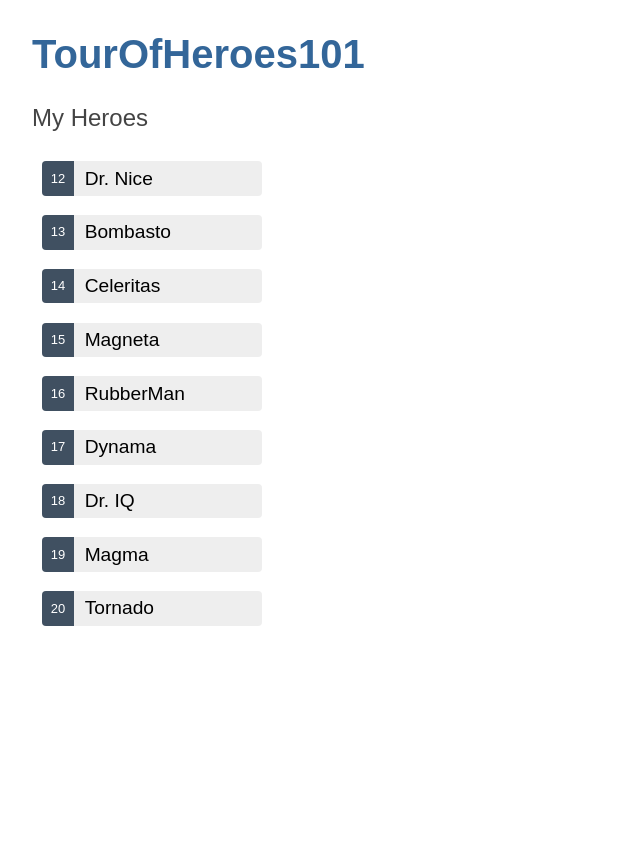
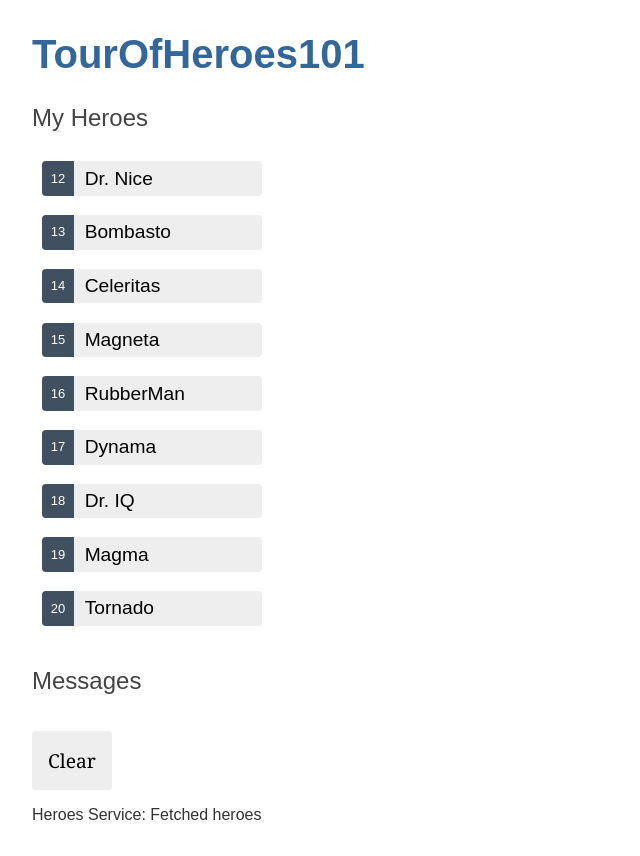
Before and after one commit to IndraWebAu/TourOfHeroes101, an Angular app: page / in a window 1280 px wide. Shown: the whole page, without its empty margins (0-640 px from the left). Before the commit the page ends 800 px from the top, so only its background shows below. Built offline with nearby package versions, Linux system fonts and the light colour scheme.

Commit message:
add-messaging-service

```diff
--- a/src/app/app.component.html
+++ b/src/app/app.component.html
@@ -1,2 +1,3 @@
 <h1>{{ title }}</h1>
 <app-heroes></app-heroes>
+<app-messages></app-messages>
--- a/src/app/app.module.ts
+++ b/src/app/app.module.ts
@@ -6,12 +6,14 @@
 import { HeroesComponent } from './heroes/heroes.component';
 import { FormsModule } from '@angular/forms';
 import { HeroDetailComponent } from './hero-detail/hero-detail.component';
+import { MessagesComponent } from './messages/messages.component';
 
 @NgModule({
   declarations: [
     AppComponent,
     HeroesComponent,
-    HeroDetailComponent
+    HeroDetailComponent,
+    MessagesComponent
   ],
   imports: [
     BrowserModule,
--- a/src/app/hero.service.ts
+++ b/src/app/hero.service.ts
@@ -2,15 +2,18 @@
 import { Hero } from './interfaces/hero';
 import { Heroes } from './mock-heroes';
 import { Observable, of } from 'rxjs';
+import { MessageService } from './message.service';
 
 @Injectable({
   providedIn: 'root'
 })
 export class HeroService {
 
-  constructor() { }
+  constructor(private messagesService: MessageService) { }
+
   getHeroes = (): Observable<Hero[]> => {
     const heroes = of(Heroes);
+    this.messagesService.add('Heroes Service: Fetched heroes');
     return heroes;
   }
 
--- a/src/app/heroes/heroes.component.ts
+++ b/src/app/heroes/heroes.component.ts
@@ -2,6 +2,7 @@
 import { Heroes } from '../mock-heroes';
 import { Hero } from '../interfaces/hero';
 import { HeroService } from '../hero.service';
+import { MessageService } from '../message.service';
 
 
 @Component({
@@ -13,10 +14,16 @@
   heroes: Hero[] = [];
   selectedHero?: Hero;
 
-  constructor(private heroesService: HeroService) { }
+  constructor(
+    private heroesService: HeroService,
+    private messagesService: MessageService) { }
 
-  onSelect = (hero: Hero) =>
+  onSelect = (hero: Hero) => {
     this.selectedHero = hero;
+    this.messagesService
+      .add(`Heroes component: selected hero id: ${hero.id}`);
+  }
+
 
   getHeroes = () =>
     this.heroesService
--- /dev/null
+++ b/src/app/message.service.ts
@@ -0,0 +1,15 @@
+import { Injectable } from '@angular/core';
+
+@Injectable({
+  providedIn: 'root'
+})
+export class MessageService {
+
+  messages: string[] = [];
+
+  add = (message: string) =>
+    this.messages
+      .push(message)
+
+  clear = () => this.messages = [];
+}
--- /dev/null
+++ b/src/app/messages/messages.component.html
@@ -0,0 +1,7 @@
+<div *ngIf="messageService.messages.length">
+  <h2>Messages</h2>
+  <button type="button" class="clear" (click)="messageService.clear()">
+    Clear
+  </button>
+  <div *ngFor="let message of messageService.messages">{{ message }}</div>
+</div>
```
Also changed, not shown: src/app/messages/messages.component.ts (added, +12 -0 lines), src/app/messages/messages.component.less (added), 2 other files (tests, documents, lock files or other folders).
